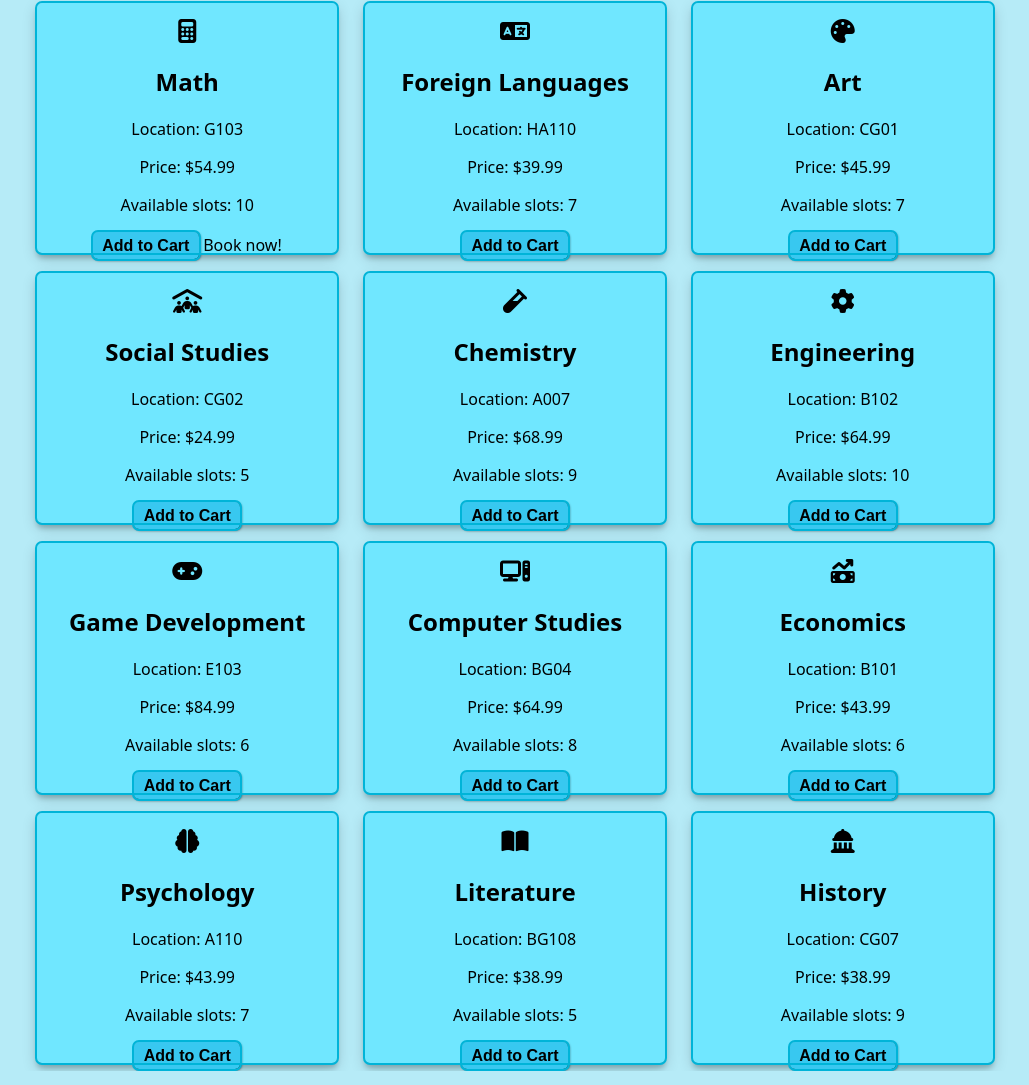
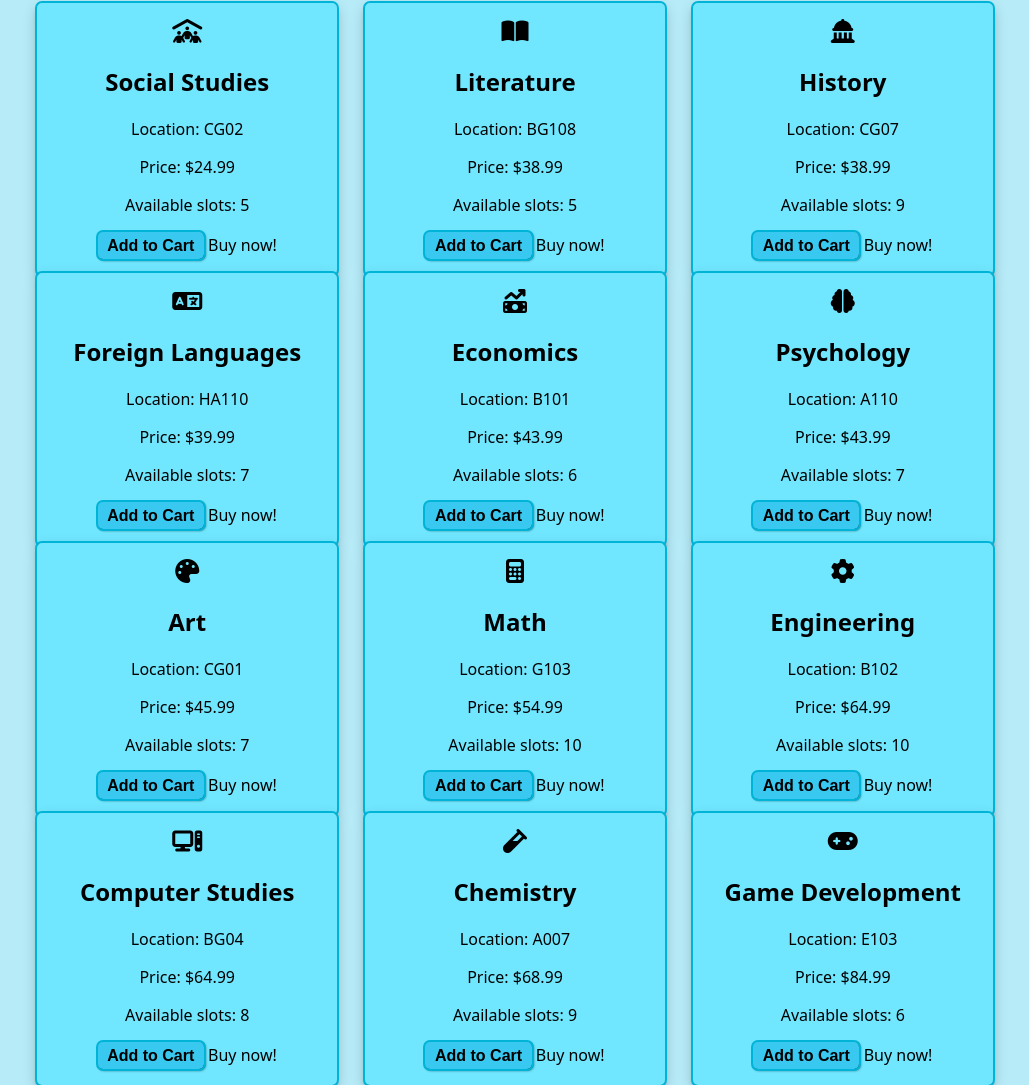
Before and after one commit to Young022-fs/course-booking, a plain HTML site: page index.html in a window 1280 px wide. Shown: the part 264-1349 px from the top of the page, without its empty margins (125-1154 px from the left). Drawn offline with nearby package versions, Linux system fonts and the light colour scheme.

Commit message:
Completed Frontend

```diff
--- a/app.js
+++ b/app.js
@@ -2,11 +2,12 @@ let app1 = new Vue({
     el: "#vue-app",
     data(){
         return {
-            subject: {id: 10001, name: 'Math', location: 'G103', price: '$54.99', availableInventory: 10, icon: 'fa-solid fa-calculator icon'},
-            foreign: {id: 10002, name: 'Foreign Languages', location: 'HA110', price: '$39.99', available: 7, icon: 'fa-solid fa-language icon'},
-            art: {id: 10003, name: 'Art', location: 'CG01', price: '$45.99', available: 7, icon: 'fa-solid fa-palette icon'},
-            social: {id: 10004, name: 'Social Studies', location: 'CG02', price: '$24.99', available: 5, icon: 'fa-solid fa-people-roof icon'},
-            chemistry: {id: 10005, name: 'Chemistry', location: 'A007', price: '$68.99', available: 9, icon: 'fa-solid fa-vial icon'},
+            // subject: {id: 10001, name: 'Math', location: 'G103', price: '$54.99', availableInventory: 10, icon: 'fa-solid fa-calculator icon'},
+            // foreign: {id: 10002, name: 'Foreign Languages', location: 'HA110', price: '$39.99', available: 7, icon: 'fa-solid fa-language icon'},
+            // art: {id: 10003, name: 'Art', location: 'CG01', price: '$45.99', available: 7, icon: 'fa-solid fa-palette icon'},
+            // social: {id: 10004, name: 'Social Studies', location: 'CG02', price: '$24.99', available: 5, icon: 'fa-solid fa-people-roof icon'},
+            // chemistry: {id: 10005, name: 'Chemistry', location: 'A007', price: '$68.99', available: 9, icon: 'fa-solid fa-vial icon'},
+            subjects: subjects,
             cart: [],
             showProduct: true,
             order: {
@@ -15,8 +16,11 @@ let app1 = new Vue({
         }
     },
     methods:{
-        addItemToCart(){
-            this.cart.push(this.subject.id);
+        addItemToCart(subject){
+            this.cart.push(subject.id);
+        },
+        canAddToCart(subject){
+            return subject.availableInventory > this.cartCount(subject.id);
         },
         showCheckout(){
             if(this.showProduct){
@@ -26,19 +30,34 @@ let app1 = new Vue({
                 this.showProduct = true;
             }
         },
+        cartCount(id)
+            {
+                let count = 0;
+                for (let i = 0; i < this.cart.length; i++)
+                {
+                    if (this.cart[i] === id)
+                    {
+                        count ++
+                    }
+                }
+                return count;
+            },
         submitCheckOut(){
             alert('Check-out completed successfully')
         }
     },
     computed:{
         itemInCart: function(){
-            return this.cart.length || 0;
+            return this.cart.length || "";
         },
-        canAddToCart(){
-            return this.subject.availableInventory > this.itemInCart;
-        },
-        itemsLeft() {
-            return this.subject.availableInventory - this.itemInCart;
-        }
+        sortedSubjects() {
+            // the comparison function that defines the order
+                function compare(a, b) {
+                    if (a.price > b.price) return 1;
+                    if (a.price < b.price) return -1;
+                    return 0;
+                    }
+                return this.subjects.sort(compare);
+    }
     }
 })
--- a/index.html
+++ b/index.html
@@ -6,6 +6,7 @@
     <script src="https://unpkg.com/vue@2.7.8/dist/vue.js"></script>
     <script src="https://kit.fontawesome.com/5327233004.js"></script>
     <script src="app.js" defer></script>
+    <script src="subjects.js"></script>
     <link rel="stylesheet" href="styles.css">
     <title>Document</title>
 </head>
@@ -46,107 +47,23 @@
 
             </nav>
             <section class="subjectsContainer">
-                <div class="subject">
-                    <i :class="subject.icon"></i>
-                    <h2 class="subjectName">Math</h2>
-                    <p>Location: G103</p>
-                    <p>Price: $54.99</p>
-                    <p>Available slots: {{subject.availableInventory}}</p>
+                <div v-for="subject in sortedSubjects">
+                    <div class="subject">
+                        <i :class="subject.icon"></i>
+                        <h2 class="subjectName">{{subject.name}}</h2>
+                        <p>Location: {{subject.location}}</p>
+                        <p>Price: {{subject.price}}</p>
+                        <p>Available slots: {{subject.availableInventory}}</p>
 
-                    <button id="addButton" v-if="canAddToCart" @click="addItemToCart">Add to Cart</button>
-                    <button id="addButton" v-else disabled>Add to Cart</button>
+                        <button id="addButton" v-if="canAddToCart(subject)" @click="addItemToCart(subject)">Add to Cart</button>
+                        <button id="addButton" v-else :disabled="true">Add to Cart</button>
 
-                    <span v-if='itemsLeft === 0'>No spaces left</span>
-                    <span v-else-if="itemsLeft < 5">Only {{itemsLeft}} left!</span>
-                    <span v-else>Book now!</span>
-                </div>
-                <div class="subject">
-                    <i class="fa-solid fa-language icon"></i>
-                    <h2 class="subjectName">Foreign Languages</h2>
-                    <p>Location: HA110</p>
-                    <p>Price: $39.99</p>
-                    <p>Available slots: 7</p>
-                    <button id="addButton">Add to Cart</button>
-                </div>
-                <div class="subject">
-                    <i class="fa-solid fa-palette icon"></i>
-                    <h2 class="subjectName">Art</h2>
-                    <p>Location: CG01</p>
-                    <p>Price: $45.99</p>
-                    <p>Available slots: 7</p>
-                    <button id="addButton">Add to Cart</button>
-                </div>
-                <div class="subject">
-                    <i class="fa-solid fa-people-roof icon"></i>
-                    <h2 class="subjectName">Social Studies</h2>
-                    <p>Location: CG02</p>
-                    <p>Price: $24.99</p>
-                    <p>Available slots: 5</p>
-                    <button id="addButton">Add to Cart</button>
-                </div>
-                <div class="subject">
-                    <i class="fa-solid fa-vial icon"></i>
-                    <h2 class="subjectName">Chemistry</h2>
-                    <p>Location: A007</p>
-                    <p>Price: $68.99</p>
-                    <p>Available slots: 9</p>
-                    <button id="addButton">Add to Cart</button>
-                </div>
-                <div class="subject">
-                    <i class="fa-solid fa-gear icon"></i>
-                    <h2 class="subjectName">Engineering</h2>
-                    <p>Location: B102</p>
-                    <p>Price: $64.99</p>
-                    <p>Available slots: 10</p>
-                    <button id="addButton">Add to Cart</button>
-                </div>
-                <div class="subject">
-                    <i class="fa-solid fa-gamepad icon"></i>
-                    <h2 class="subjectName">Game Development</h2>
-                    <p>Location: E103</p>
-                    <p>Price: $84.99</p>
-                    <p>Available slots: 6</p>
-                    <button id="addButton">Add to Cart</button>
-                </div>
-                <div class="subject">
-                    <i class="fa-solid fa-computer icon"></i>
-                    <h2 class="subjectName">Computer Studies</h2>
-                    <p>Location: BG04</p>
-                    <p>Price: $64.99</p>
-                    <p>Available slots: 8</p>
-                    <button id="addButton">Add to Cart</button>
-                </div>
-                <div class="subject">
-                    <i class="fa-solid fa-money-bill-trend-up icon"></i>
-                    <h2 class="subjectName">Economics</h2>
-                    <p>Location: B101</p>
-                    <p>Price: $43.99</p>
-                    <p>Available slots: 6</p>
-                    <button id="addButton">Add to Cart</button>
-                </div>
-                <div class="subject">
-                    <i class="fa-solid fa-brain icon"></i>
-                    <h2 class="subjectName">Psychology</h2>
-                    <p>Location: A110</p>
-                    <p>Price: $43.99</p>
-                    <p>Available slots: 7</p>
-                    <button id="addButton">Add to Cart</button>
-                </div>
-                <div class="subject">
-                    <i class="fa-solid fa-book-open icon"></i>
-                    <h2 class="subjectName">Literature</h2>
-                    <p>Location: BG108</p>
-                    <p>Price: $38.99</p>
-                    <p>Available slots: 5</p>
-                    <button id="addButton">Add to Cart</button>
-                </div>
-                <div class="subject">
-                    <i class="fa-solid fa-landmark-dome icon"></i>
-                    <h2 class="subjectName">History</h2>
-                    <p>Location: CG07</p>
-                    <p>Price: $38.99</p>
-                    <p>Available slots: 9</p>
-                    <button id="addButton">Add to Cart</button>
+                        <span v-if='subject.availableInventory === cartCount(subject.id)'>All out!</span>
+                        <span v-else-if="subject.availableInventory - cartCount(subject.id) < 5">
+                        Only {{subject.availableInventory - cartCount(subject.id)}} left!
+                        </span>
+                        <span v-else>Buy now!</span>
+                    </div>
                 </div>
             </section>
         </div>
--- /dev/null
+++ b/subjects.js
@@ -0,0 +1,38 @@
+let subjects = [
+    {
+        id: 10001, name: 'Math', location: 'G103', price: '$54.99', availableInventory: 10, icon: 'fa-solid fa-calculator icon'
+    },
+    {
+        id: 10002, name: 'Foreign Languages', location: 'HA110', price: '$39.99', availableInventory: 7, icon: 'fa-solid fa-language icon'
+    },
+    {
+        id: 10003, name: 'Art', location: 'CG01', price: '$45.99', availableInventory: 7, icon: 'fa-solid fa-palette icon'
+    },
+    {
+        id: 10004, name: 'Social Studies', location: 'CG02', price: '$24.99', availableInventory: 5, icon: 'fa-solid fa-people-roof icon'
+    },
+    {
+        id: 10005, name: 'Chemistry', location: 'A007', price: '$68.99', availableInventory: 9, icon: 'fa-solid fa-vial icon'
+    },
+    {
+        id: 10006, name: 'Engineering', location: 'B102', price: '$64.99', availableInventory: 10, icon: 'fa-solid fa-gear icon'
+    },
+    {
+        id: 10007, name: 'Game Development', location: 'E103', price: '$84.99', availableInventory: 6, icon: 'fa-solid fa-gamepad icon'
+    },
+    {
+        id: 10008, name: 'Computer Studies', location: 'BG04', price: '$64.99', availableInventory: 8, icon: 'fa-solid fa-computer icon'
+    },
+    {
+        id: 10009, name: 'Economics', location: 'B101', price: '$43.99', availableInventory: 6, icon: 'fa-solid fa-money-bill-trend-up icon'
+    },
+    {
+        id: 10010, name: 'Psychology', location: 'A110', price: '$43.99', availableInventory: 7, icon: 'fa-solid fa-brain icon'
+    },
+    {
+        id: 10011, name: 'Literature', location: 'BG108', price: '$38.99', availableInventory: 5, icon: 'fa-solid fa-book-open icon'
+    },
+    {
+        id: 10012, name: 'History', location: 'CG07', price: '$38.99', availableInventory: 9, icon: 'fa-solid fa-landmark-dome icon'
+    }
+]
```
